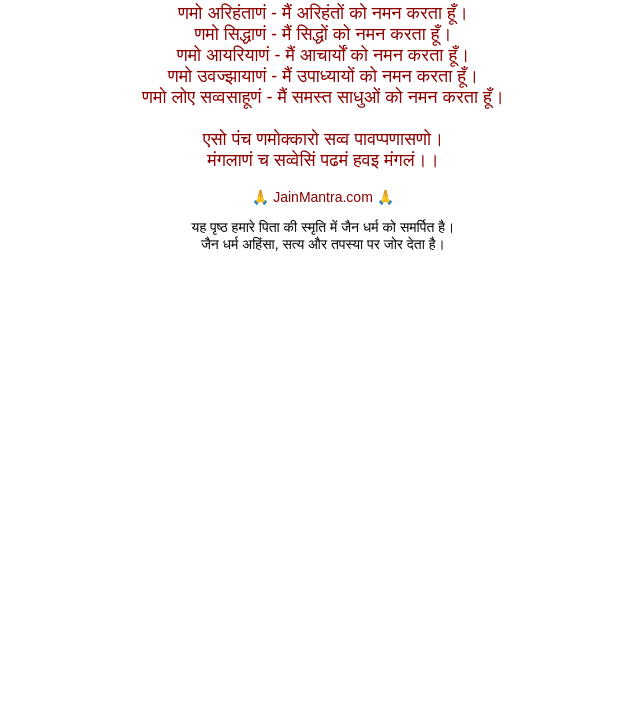
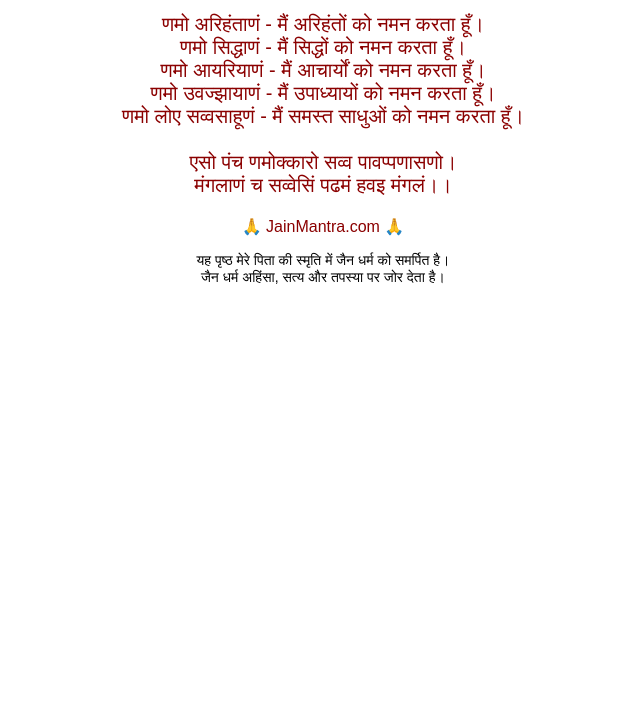
Before and after one commit to VedicJyotishAI/home11, a plain HTML site: page index.html in a window 1280 px wide. Shown: the part 87-800 px from the top of the page, without its empty margins (317-957 px from the left). Drawn offline with Linux system fonts and the light colour scheme.

Commit message:
Update index.html

```diff
--- a/index.html
+++ b/index.html
@@ -7,7 +7,7 @@
         body {
             background-color: #FFFFFF;
             color: #8B0000;
-            font-size: 18px;
+            font-size: 20px;
             font-family: "Arial", sans-serif;
             text-align: center;
         }
@@ -37,7 +37,7 @@
     एसो पंच णमोक्कारो सव्व पावप्पणासणो।<br>
     मंगलाणं च सव्वेसिं पढमं हवइ मंगलं।।<br>
 </p>
-<p style="font-size: 14px;">🙏 JainMantra.com 🙏</p>
-<p style="font-size: 14px;color: black;">यह पृष्ठ हमारे पिता की स्मृति में जैन धर्म को समर्पित है। <br>जैन धर्म अहिंसा, सत्य और तपस्या पर जोर देता है।</p>
+<p style="font-size: 16px;">🙏 JainMantra.com 🙏</p>
+<p style="font-size: 14px;color: black;">यह पृष्ठ मेरे पिता की स्मृति में जैन धर्म को समर्पित है। <br>जैन धर्म अहिंसा, सत्य और तपस्या पर जोर देता है।</p>
 </body>
 </html>
```
